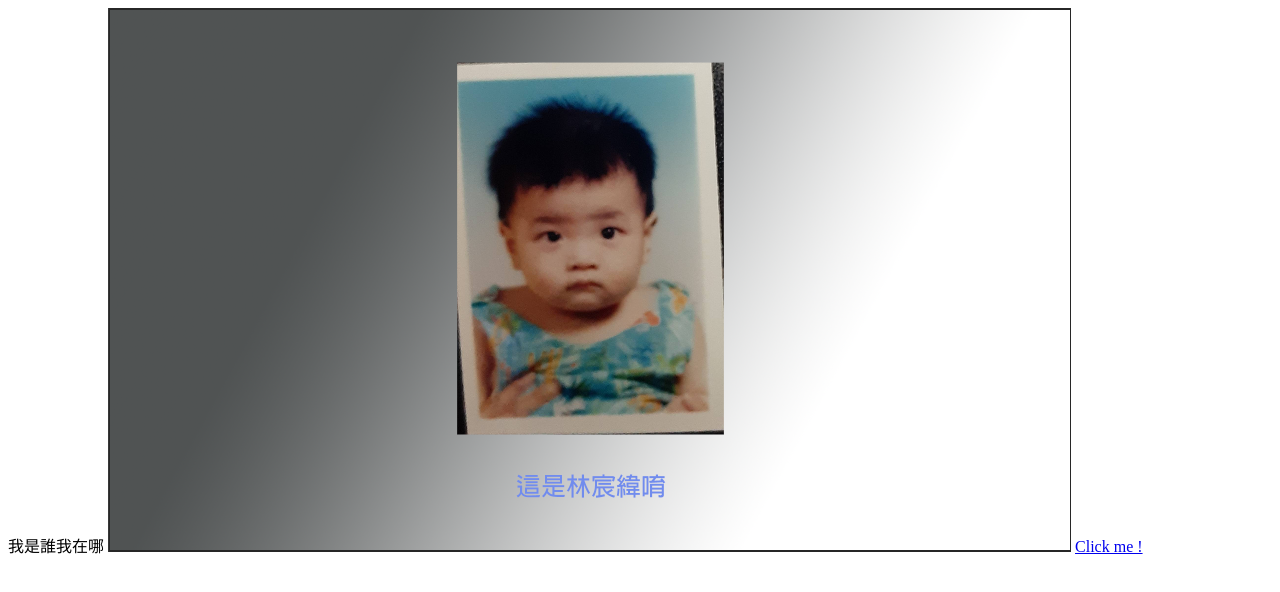
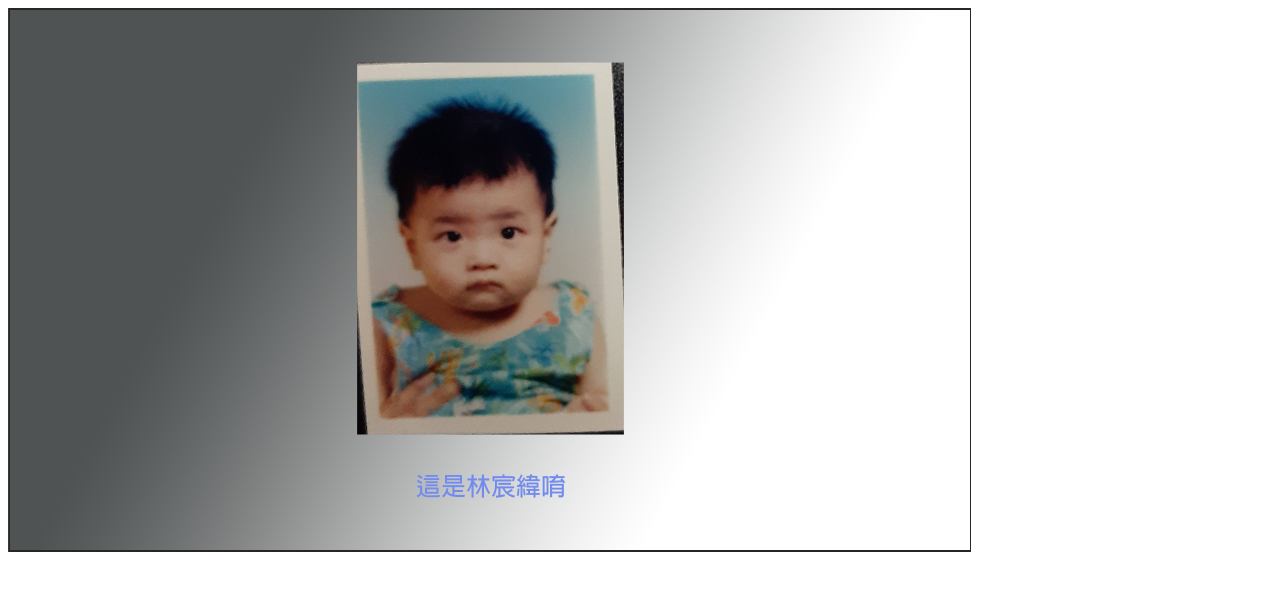
Before and after one commit to willie46/willie46.github.io, a plain HTML site: page GOOGLE.com.html in a window 1280 px wide. Drawn offline with Linux system fonts and the light colour scheme.

Commit message:
202110131200

```diff
--- a/GOOGLE.com.html
+++ b/GOOGLE.com.html
@@ -2,11 +2,9 @@
 <html lang="en">
 <head>
     <meta charset="UTF-8">
-    <title>I DONT CARE</title>
+    <title>I  CARE</title>
 </head>
 <body>
-我是誰我在哪
 <img src="img/hiIMChenWei.PNG" height="544" width="963"/></img>
-<a href="GOOGLE.com.html" target="_blank">Click me !</a>
 </body>
 </html>
```
